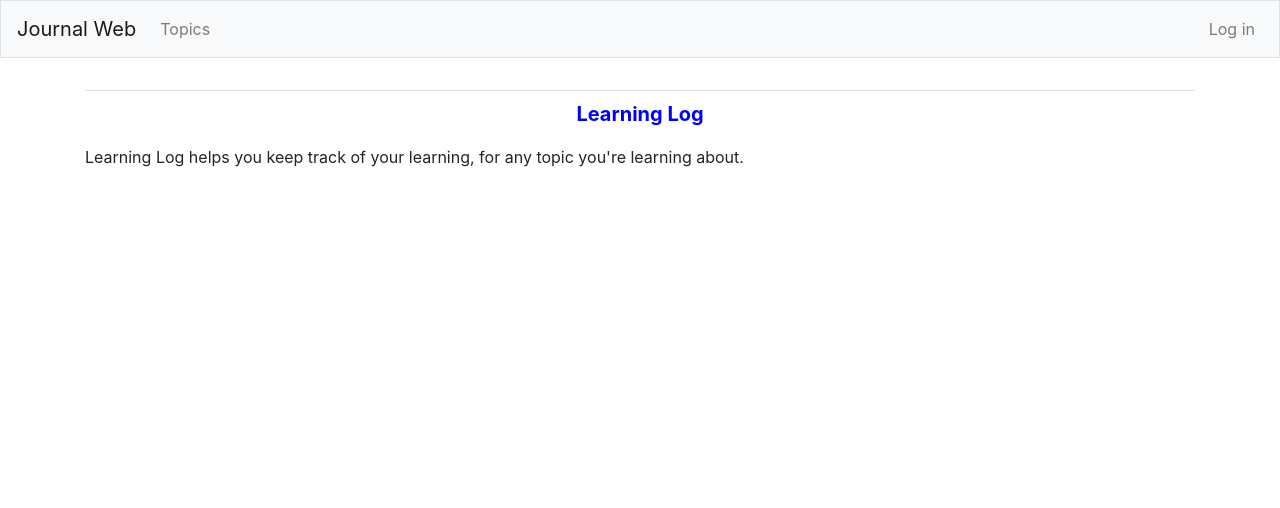
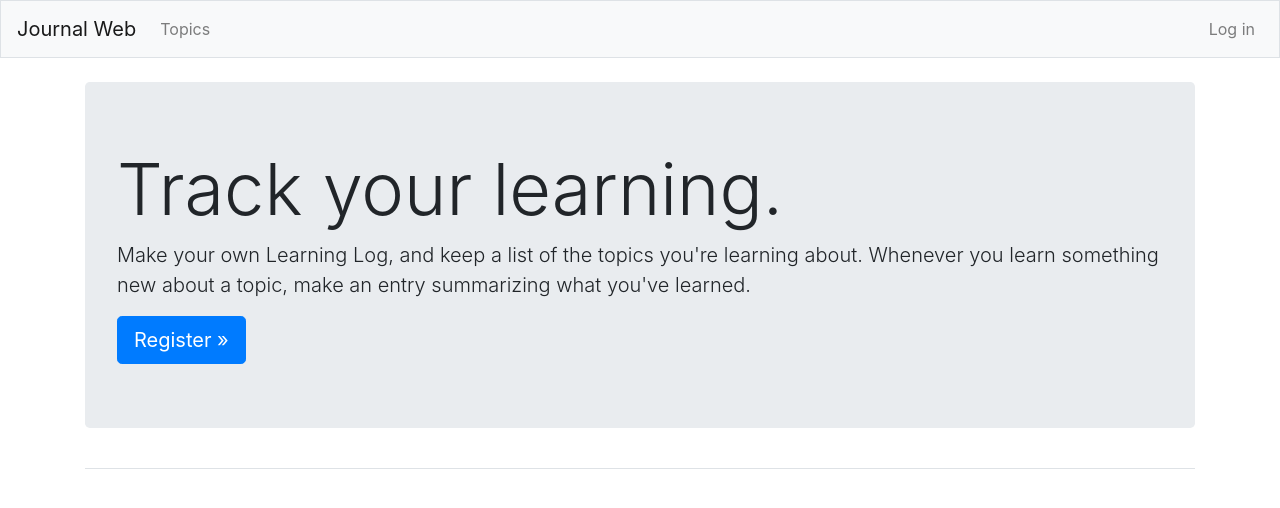
Before and after one commit to VVVu1511/JournalWebsite, a Django app: page / in a window 1280 px wide. Shown: the top 508 px of the page. Run offline with Django 5.2, Linux system fonts and the light colour scheme; some libraries are stand-ins or nearby versions.

Commit message:
add UI for main page, login page

```diff
--- a/journal_web/templates/journal_web/base.html
+++ b/journal_web/templates/journal_web/base.html
@@ -1,31 +1,3 @@
-{% comment %} <p>
-    <a href = "{% url 'journal_web:index' %}">Journal</a>
-    <a href = "{% url 'journal_web:topics' %}">Topics</a>
-    {% if topic %}
-        <a href="{% url 'journal_web:topic' topic_id=topic.id %}">Topic</a>
-    {% endif %}
-
-    {% if topic %}
-    <a href = "{% url 'journal_web:new_entry' topic_id=topic.id %}">Entry</a>
-    {% endif %}
-
-    {% if user.is_authenticated %}
-        Hello,{{ user.user_name }}
-
-        <form action="{% url 'users:logout' %}" method="post">
-            {% csrf_token %}
-            <button type="submit">Log out</button>
-        </form>
-
-    {% else %}
-        <a href = "{% url 'users:register' %}"></a>
-        <a href = "{% url 'users:login' %}">Log In</a>
-    {% endif %}
-</p>
-
-{% block content %}{% endblock content %} {% endcomment %}
-
-
 {% load bootstrap4 %}
 
 <!doctype html>
@@ -55,7 +27,7 @@ aria-expanded="false" aria-label="Toggle navigation">
         <div class="collapse navbar-collapse" id="navbarCollapse">
             <ul class="navbar-nav mr-auto">
                 <li class="nav-item">
-                    <a class="nav-link" href="{% url 'learning_logs:topics'%}">
+                    <a class="nav-link" href="{% url 'journal_web:topics'%}">
                         Topics</a></li>
             </ul>
         <ul class = "navbar-nav ml-auto">
--- a/journal_web/templates/journal_web/index.html
+++ b/journal_web/templates/journal_web/index.html
@@ -1,10 +1,14 @@
 {% extends "journal_web/base.html" %}
-{% block content %}
 
-<p style="color: blue; font-size: 20px; font-weight: bold; text-align: center;">
-    Learning Log
-</p>
-<p>Learning Log helps you keep track of your learning, for any topic you're
-    learning about.</p>
+{% block page_header %}
 
-{% endblock content %}
+<div class="jumbotron">
+    <h1 class="display-3">Track your learning.</h1>
+    <p class="lead">Make your own Learning Log, and keep a list of the
+    topics you're learning about. Whenever you learn something new
+    about a topic, make an entry summarizing what you've learned.</p>
+    <a class="btn btn-lg btn-primary" href="{% url 'users:register' %}"
+    role="button">Register &raquo;</a>
+</div>
+
+{% endblock page_header %}
--- a/journal_web/templates/journal_web/topic.html
+++ b/journal_web/templates/journal_web/topic.html
@@ -1,4 +1,8 @@
 {% extends "journal_web/base.html" %}
+
+{% block page_header %}
+    <h3>{{ topic }}</h3>
+{% endblock page_header %}
 
 {% block content %}
 
@@ -10,6 +14,7 @@
 </p>
 <ul>
     {% for entry in entries %}
+
     <li>
         <p>{{ entry.date_added|date:'M d, Y H:i' }}</p>
         <p>{{ entry.text|linebreaks }}</p>
```
Also changed, not shown: journal_web/templates/journal_web/topics.html (+9 -4 lines), users/templates/registration/login.html (+11 -3 lines).
